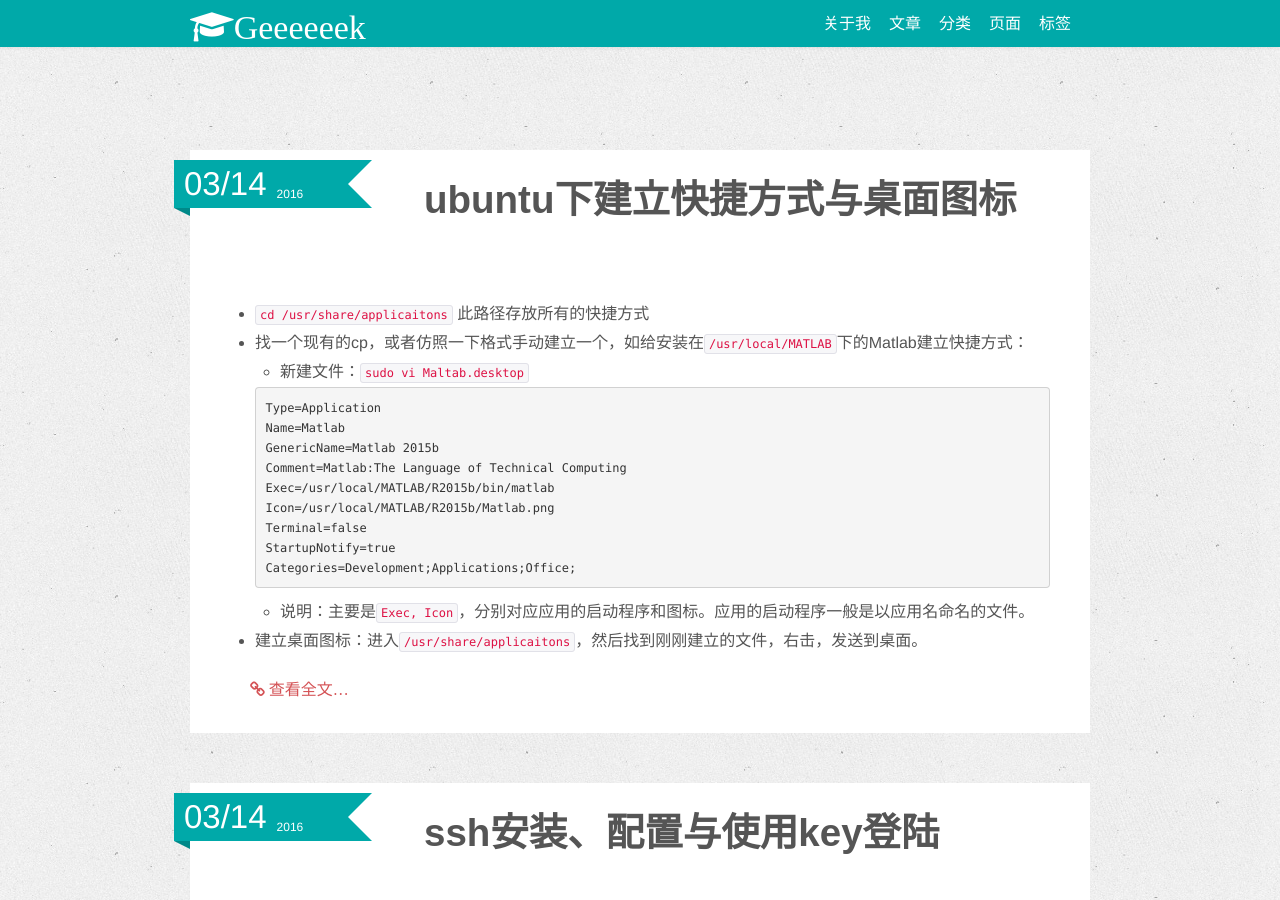
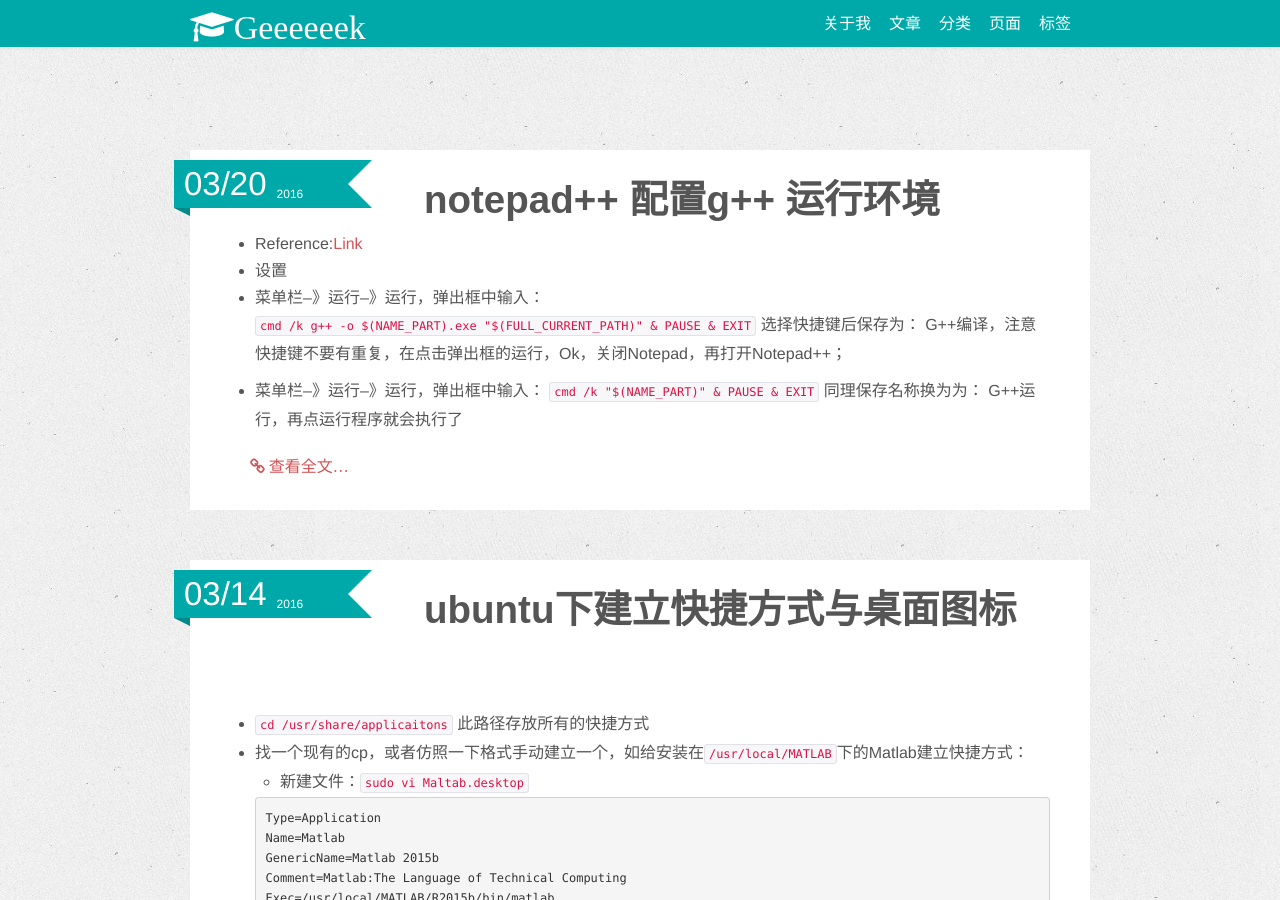
Before and after one commit to quantumlaser/quantumlaser.github.io, a Jekyll site: the page built from index.md, in a window 1280 px wide and 900 px high. Built offline with Jekyll 4.4.1, drawn with Linux system fonts in a browser that asks for light colours; nearby versions of some CDN libraries; some of the changed text lies outside the part shown.

Commit message:
add notepad++ setting for g++

```diff
--- /dev/null
+++ b/_posts/2016-03-20-notepad++-g++.md
@@ -0,0 +1,18 @@
+---
+layout: post
+title: notepad++ 配置g++ 运行环境
+category : C++
+tagline: "Supporting tagline"
+tags : [C++]
+---
+{% include JB/setup %}
+# notepad++ 配置g++ 运行环境
+- Reference:[Link](http://www.xlgps.com/article/438093.html)
+- 设置
++ 菜单栏--》运行--》运行，弹出框中输入：
+  `cmd /k g++ -o $(NAME_PART).exe "$(FULL_CURRENT_PATH)" & PAUSE & EXIT`
+  选择快捷键后保存为： G++编译，注意快捷键不要有重复，在点击弹出框的运行，Ok，关闭Notepad，再打开Notepad++；
+
++ 菜单栏--》运行--》运行，弹出框中输入：
+  `cmd /k "$(NAME_PART)" & PAUSE & EXIT`
+  同理保存名称换为为： G++运行，再点运行程序就会执行了
```
Also changed, not shown: _posts/2016-03-13-github-jekyll-mardown-blog.md (+3 -0 lines).
